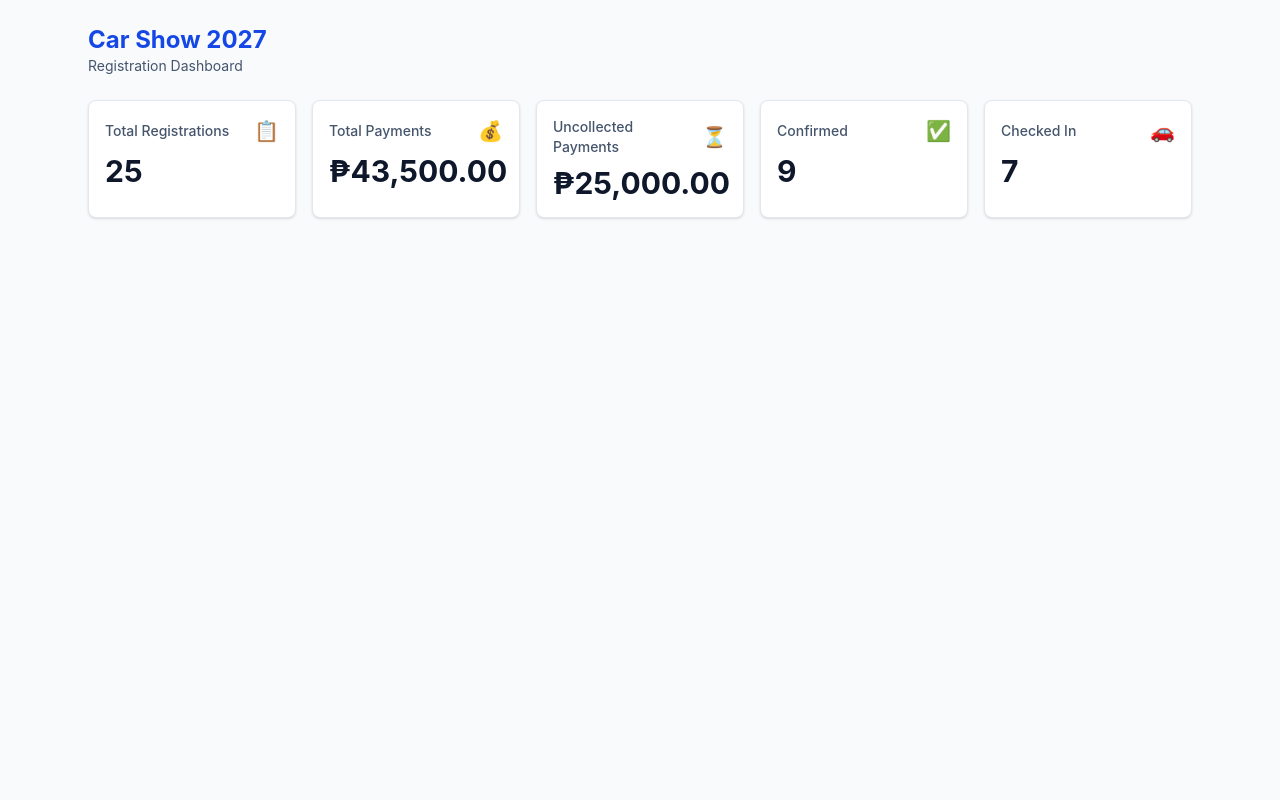
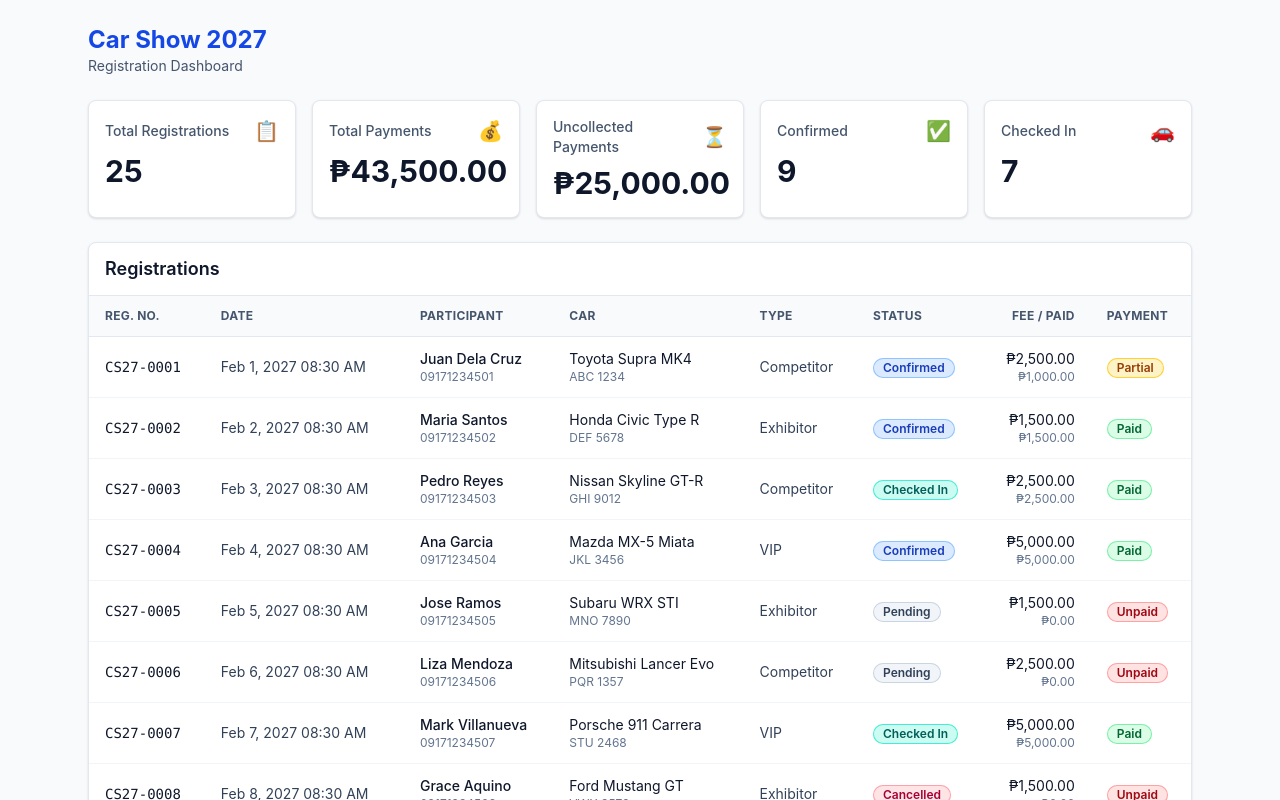
Before and after one commit to DeLRyuu/car-show-registration-doroja-devera, a React (Vite) app in the folder frontend/: page / in a window 1280 px wide. Shown: the top 800 px of the page. Built offline with nearby package versions, Linux system fonts and the light colour scheme.

Commit message:
Add registrations table

```diff
--- /dev/null
+++ b/frontend/src/components/RegistrationTable.tsx
@@ -0,0 +1,71 @@
+import PaymentBadge from "./PaymentBadge";
+import StatusBadge from "./StatusBadge";
+import { formatCurrency, formatDate } from "../utils/format";
+import type { Registration } from "../types/registration";
+
+interface RegistrationTableProps {
+  registrations: Registration[];
+}
+
+export default function RegistrationTable({
+  registrations,
+}: RegistrationTableProps) {
+  return (
+    <div className="overflow-x-auto">
+      <table className="min-w-full text-left text-sm">
+        <thead className="border-b border-slate-200 bg-slate-50 text-xs uppercase tracking-wide text-slate-600">
+          <tr>
+            <th className="px-4 py-3">Reg. No.</th>
+            <th className="px-4 py-3">Date</th>
+            <th className="px-4 py-3">Participant</th>
+            <th className="px-4 py-3">Car</th>
+            <th className="px-4 py-3">Type</th>
+            <th className="px-4 py-3">Status</th>
+            <th className="px-4 py-3 text-right">Fee / Paid</th>
+            <th className="px-4 py-3">Payment</th>
+          </tr>
+        </thead>
+
+        <tbody className="divide-y divide-slate-100">
+          {registrations.map((r) => (
+            <tr key={r.id} className="hover:bg-slate-50">
+              <td className="whitespace-nowrap px-4 py-3 font-mono text-slate-900">
+                {r.registrationNumber}
+              </td>
+              <td className="whitespace-nowrap px-4 py-3 text-slate-700">
+                {formatDate(r.registrationDate)}
+              </td>
+              <td className="px-4 py-3">
+                <div className="font-medium text-slate-900">
+                  {r.participantName}
+                </div>
+                <div className="text-xs text-slate-500">{r.contactNumber}</div>
+              </td>
+              <td className="px-4 py-3">
+                <div className="text-slate-900">{r.carMakeModel}</div>
+                <div className="text-xs text-slate-500">{r.plateNumber}</div>
+              </td>
+              <td className="whitespace-nowrap px-4 py-3 text-slate-700">
+                {r.registrationType}
+              </td>
+              <td className="px-4 py-3">
+                <StatusBadge status={r.status} />
+              </td>
+              <td className="whitespace-nowrap px-4 py-3 text-right">
+                <div className="text-slate-900">
+                  {formatCurrency(r.registrationFee)}
+                </div>
+                <div className="text-xs text-slate-500">
+                  {formatCurrency(r.amountPaid)}
+                </div>
+              </td>
+              <td className="px-4 py-3">
+                <PaymentBadge status={r.paymentStatus} />
+              </td>
+            </tr>
+          ))}
+        </tbody>
+      </table>
+    </div>
+  );
+}
--- a/frontend/src/pages/RegistrationsPage.tsx
+++ b/frontend/src/pages/RegistrationsPage.tsx
@@ -1,11 +1,28 @@
 import { useEffect, useState } from "react";
 import KpiCards from "../components/KpiCards";
-import { getSummary } from "../api/sampleData";
-import type { Summary } from "../types/registration";
+import RegistrationTable from "../components/RegistrationTable";
+import { getRegistrations, getSummary } from "../api/sampleData";
+import type {
+  Registration,
+  RegistrationFilters,
+  Summary,
+} from "../types/registration";
 
 export default function RegistrationsPage() {
+  // KPI cards
   const [summary, setSummary] = useState<Summary | null>(null);
   const [loadingSummary, setLoadingSummary] = useState(true);
+
+  // Table
+  const [filters] = useState<RegistrationFilters>({
+    participantName: "",
+    type: "",
+    status: "",
+    page: 1,
+    pageSize: 10,
+  });
+  const [registrations, setRegistrations] = useState<Registration[]>([]);
+  const [loadingTable, setLoadingTable] = useState(true);
 
   useEffect(() => {
     let ignore = false;
@@ -23,6 +40,23 @@ export default function RegistrationsPage() {
     };
   }, []);
 
+  useEffect(() => {
+    let ignore = false;
+    setLoadingTable(true);
+
+    getRegistrations(filters)
+      .then((data) => {
+        if (!ignore) setRegistrations(data.items);
+      })
+      .finally(() => {
+        if (!ignore) setLoadingTable(false);
+      });
+
+    return () => {
+      ignore = true;
+    };
+  }, [filters]);
+
   return (
     <div className="mx-auto max-w-6xl space-y-6 p-6">
       <header>
@@ -31,6 +65,20 @@ export default function RegistrationsPage() {
       </header>
 
       <KpiCards summary={summary} loading={loadingSummary} />
+
+      <section className="rounded-lg border border-slate-200 bg-white shadow-sm">
+        <h2 className="border-b border-slate-200 px-4 py-3 text-lg font-semibold text-slate-900">
+          Registrations
+        </h2>
+
+        {loadingTable ? (
+          <p className="px-4 py-8 text-center text-slate-600">
+            Loading registrations…
+          </p>
+        ) : (
+          <RegistrationTable registrations={registrations} />
+        )}
+      </section>
     </div>
   );
 }
--- a/frontend/src/utils/format.ts
+++ b/frontend/src/utils/format.ts
@@ -1,7 +1,28 @@
-// Shows money : ₱2,500.00
+// Shows money like the PDF says: ₱2,500.00
 export function formatCurrency(value: number): string {
   return new Intl.NumberFormat("en-PH", {
     style: "currency",
     currency: "PHP",
   }).format(value);
 }
+
+// Shows dates like the PDF says: Feb 10, 2027 08:30 AM
+export function formatDate(iso: string): string {
+  const date = new Date(iso);
+
+  const day = new Intl.DateTimeFormat("en-US", {
+    month: "short",
+    day: "numeric",
+    year: "numeric",
+    timeZone: "UTC",
+  }).format(date);
+
+  const time = new Intl.DateTimeFormat("en-US", {
+    hour: "2-digit",
+    minute: "2-digit",
+    hour12: true,
+    timeZone: "UTC",
+  }).format(date);
+
+  return `${day} ${time}`;
+}
```
